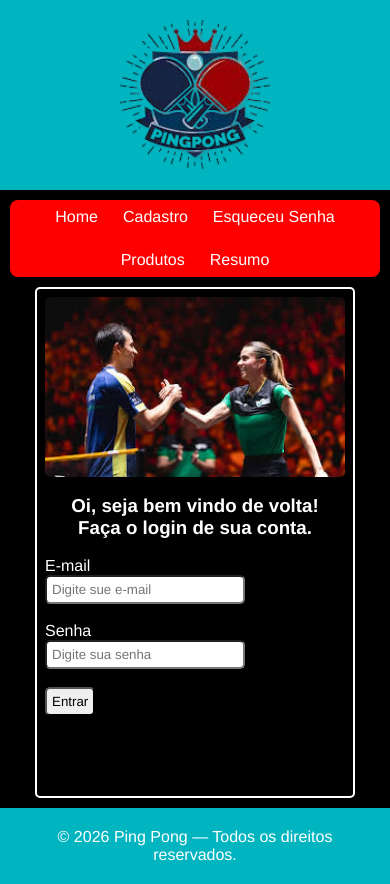
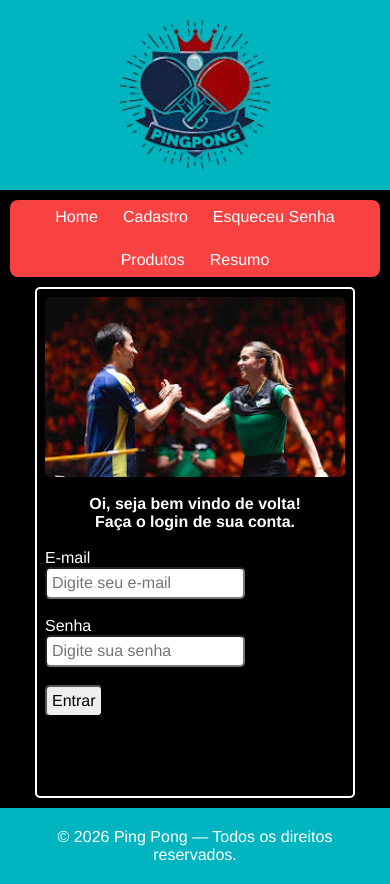
Before and after one commit to EfraimLC/tabletennis, a plain HTML site: page Login/login.html in a window 390 px wide. Drawn offline with Linux system fonts and the light colour scheme.

Commit message:
Add files via upload

```diff
--- a/Login/login.css
+++ b/Login/login.css
@@ -14,7 +14,7 @@ div {
 
 .div_figure_form {
     width: 320px;
-    border: solid white 2px;
+    border: solid rgb(255, 255, 255) 2px;
     border-radius: 5px;
     padding: 8px;
     text-align: center;
--- a/Login/login.html
+++ b/Login/login.html
@@ -38,7 +38,7 @@
             </h3><br>
             <form action=" ">
                 <label for="email">E-mail</label><br>
-                <input type="email" placeholder="Digite sue e-mail" name="email" id="email" required><br><br>
+                <input type="email" placeholder="Digite seu e-mail" name="email" id="email" required><br><br>
                 <label for="senha">Senha</label><br>
                 <input type="password" placeholder="Digite sua senha" name="senha" id="senha" required><br><br>
                 <button type="submit">Entrar</button>
--- a/global.css
+++ b/global.css
@@ -2,8 +2,8 @@
     margin: 0;
     padding: 0;
     box-sizing: border-box;
-    font-family: "Franklin Gothic Medium", "Arial Narrow", Arial, sans-serif;
-
+    font-family:'Franklin Gothic Medium', 'Arial Narrow', Arial, sans-serif;
+    font-size: 16px;
 }
 
 body {
@@ -35,7 +35,7 @@ h1 {
 }
 
 nav {
-    background-color: red;
+    background-color:   #f84242 ;
     margin: 10px;
     border-radius: 8px;
     padding: 8px;
@@ -62,3 +62,8 @@ footer {
     margin-top: 10px;
     padding: 20px;
 }
+@media (max-width: 479px){
+    body{
+        font-size: 12px;
+    }
+}
```
Also changed, not shown: EsqueceuSenha/esqueceu_senha.html (+1 -1 lines), Detalhes/detalhes.css (line endings or trailing spaces).
